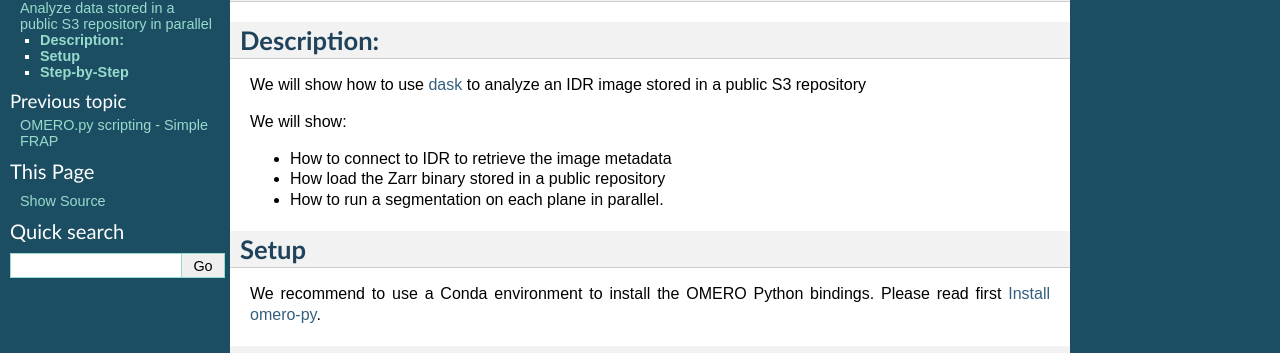
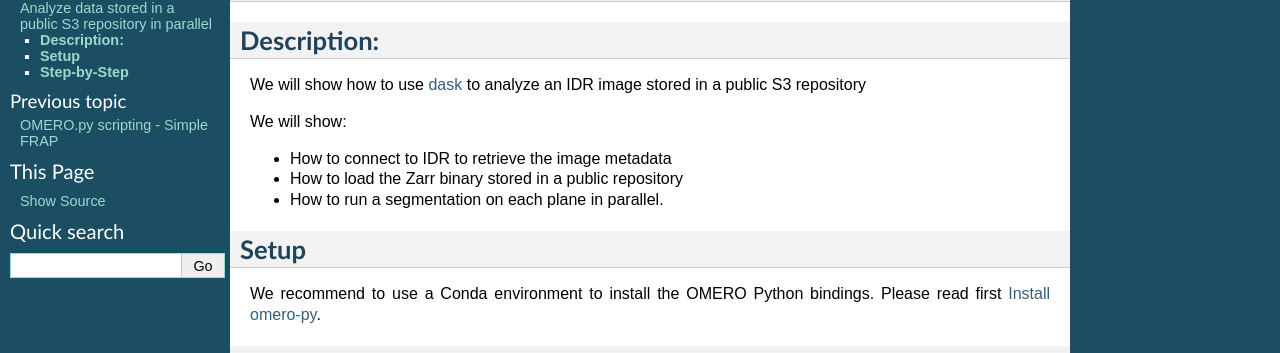
Before and after one commit to ome/omero-guide-python, a Sphinx documentation site: the page built from docs/analyze_dask_s3.rst, in a window 1280 px wide. Shown: the part 74-427 px from the top of the page. Built offline with Sphinx 7.4.7, drawn with Linux system fonts in a browser that asks for light colours.

```diff
--- a/docs/analyze_dask_s3.rst
+++ b/docs/analyze_dask_s3.rst
@@ -11,7 +11,7 @@ We will show:
 
 - How to connect to IDR to retrieve the image metadata
 
-- How load the Zarr binary stored in a public repository
+- How to load the Zarr binary stored in a public repository
 
 - How to run a segmentation on each plane in parallel.
 
```
